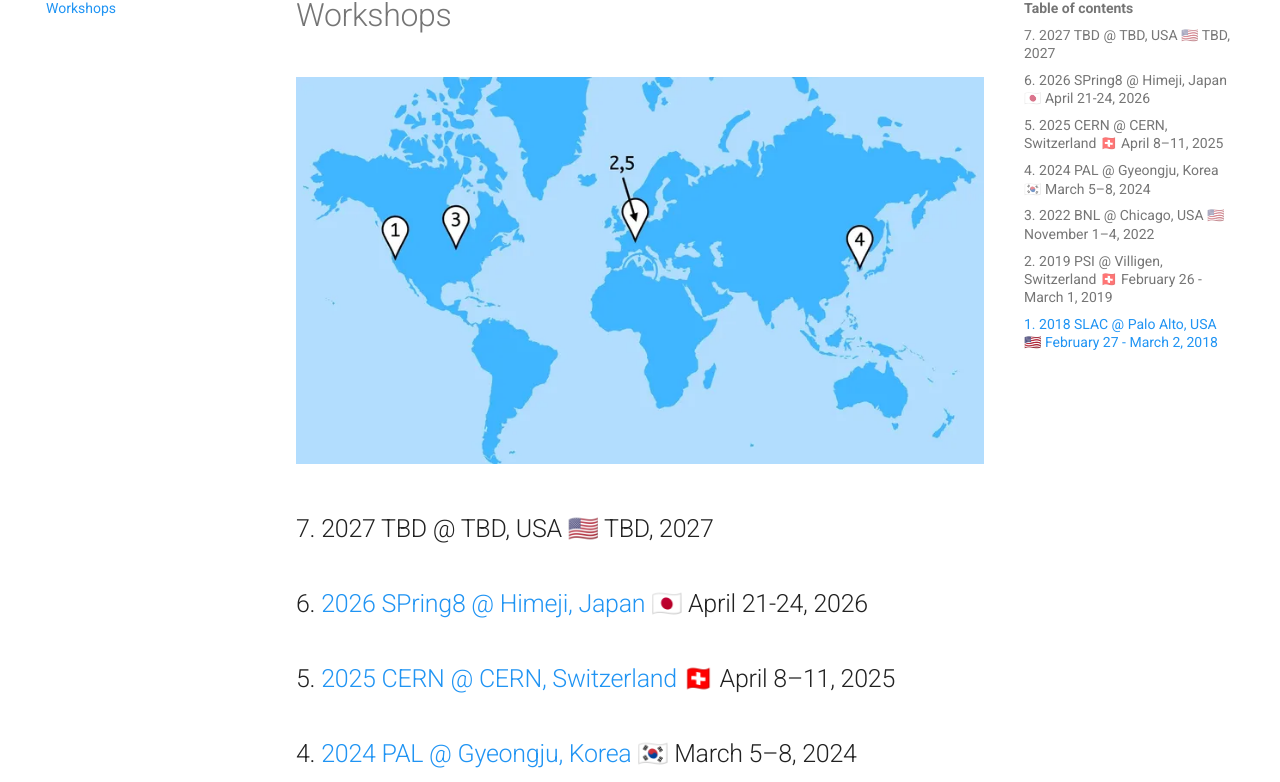
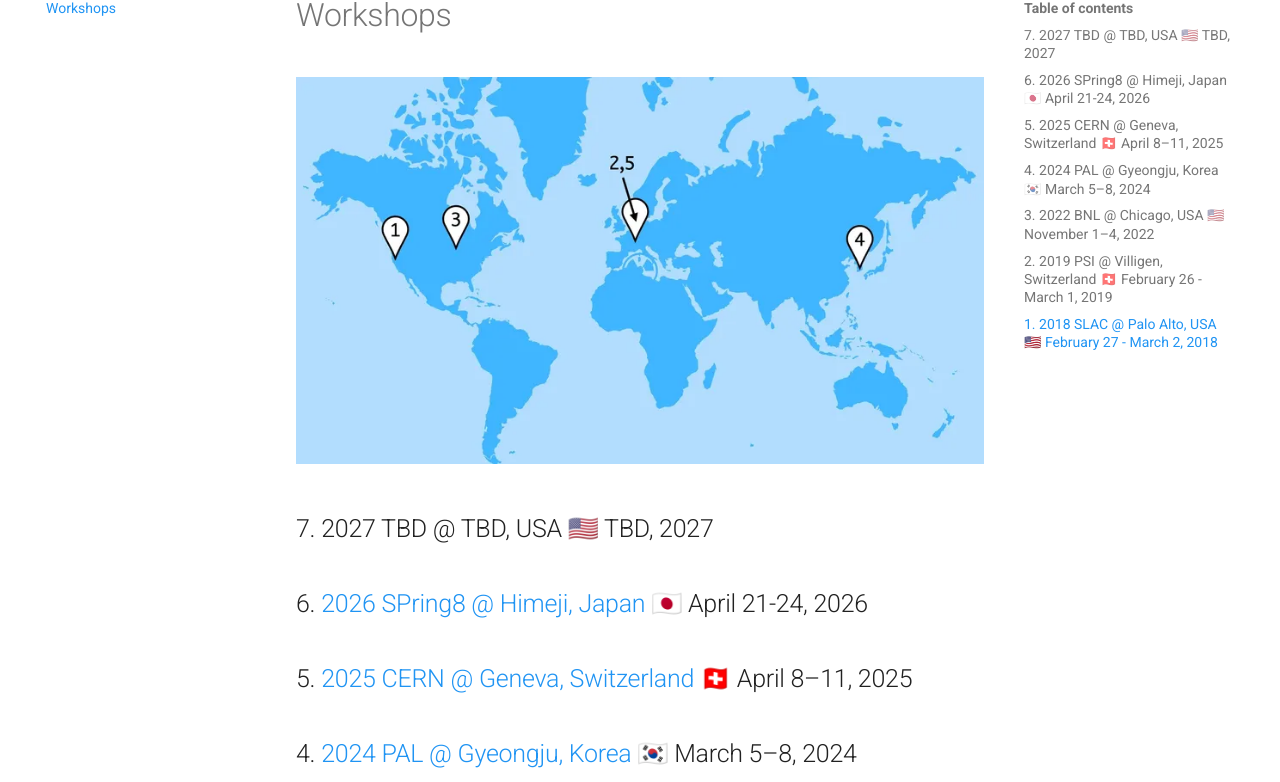
Before and after one commit to MALAPA-Collab/MALAPA-Collab.github.io, an MkDocs documentation site: the page built from docs/workshops.md, in a window 1280 px wide and 1251 px high. Shown: the part 151-933 px from the top of the window. Built offline with MkDocs 1.6.1 and Material for MkDocs 9.7.7, drawn with Linux system fonts in a browser that asks for light colours.

Commit message:
Fix workshop location for CERN entry

```diff
--- a/docs/workshops.md
+++ b/docs/workshops.md
@@ -2,10 +2,10 @@
 
 ![Workshop map](img/workshop_map.webp)
 
-## 7.  2027 TBD @ TBD, USA 🇺🇸 TBD, 2027
-## 6.  [2026 SPring8 @ Himeji, Japan 🇯🇵](https://indico.rcnp.osaka-u.ac.jp/event/2676/) April 21-24, 2026
-## 5.  [2025 CERN @ CERN, Switzerland 🇨🇭](https://indico.cern.ch/event/1382428/) April 8–11, 2025
-## 4.  [2024 PAL @ Gyeongju, Korea 🇰🇷](https://www.indico.kr/event/47/) March 5–8, 2024
-## 3.  [2022 BNL @ Chicago, USA 🇺🇸](https://www.bnl.gov/mlaworkshop2022/) November 1–4, 2022
-## 2.  [2019 PSI @ Villigen, Switzerland 🇨🇭](https://indico.psi.ch/event/6698/) February 26 - March 1, 2019
-## 1.  [2018 SLAC @ Palo Alto, USA 🇺🇸](https://indico.fnal.gov/event/16327/) February 27 - March 2, 2018
+## 7. 2027 TBD @ TBD, USA 🇺🇸 TBD, 2027
+## 6. [2026 SPring8 @ Himeji, Japan 🇯🇵](https://indico.rcnp.osaka-u.ac.jp/event/2676/) April 21-24, 2026
+## 5. [2025 CERN @ Geneva, Switzerland 🇨🇭](https://indico.cern.ch/event/1382428/) April 8–11, 2025
+## 4. [2024 PAL @ Gyeongju, Korea 🇰🇷](https://www.indico.kr/event/47/) March 5–8, 2024
+## 3. [2022 BNL @ Chicago, USA 🇺🇸](https://www.bnl.gov/mlaworkshop2022/) November 1–4, 2022
+## 2. [2019 PSI @ Villigen, Switzerland 🇨🇭](https://indico.psi.ch/event/6698/) February 26 - March 1, 2019
+## 1. [2018 SLAC @ Palo Alto, USA 🇺🇸](https://indico.fnal.gov/event/16327/) February 27 - March 2, 2018
```
